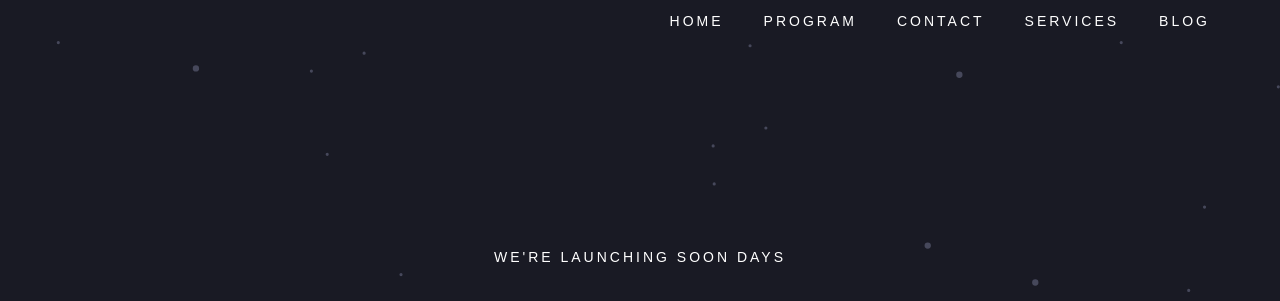
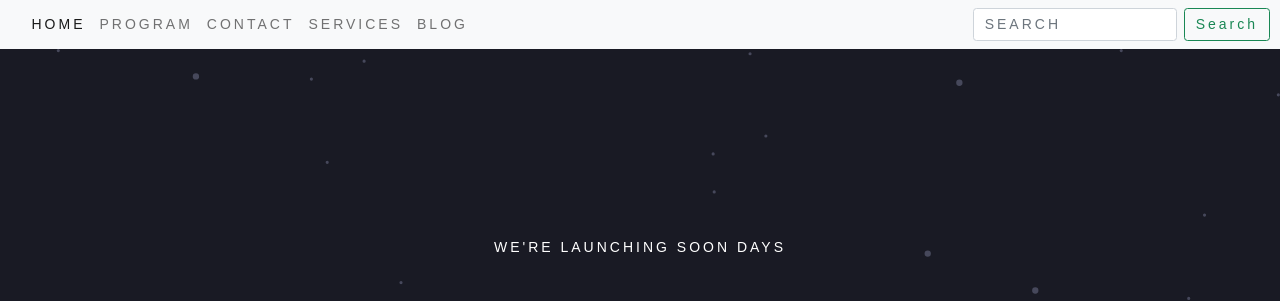
Before and after one commit to Toluwanimi21/gca-project, a plain HTML site: page index.html in a window 1280 px wide. Shown: the top 301 px of the page. Drawn offline with Linux system fonts and the light colour scheme.

Commit message:
worked on the navbar

```diff
--- a/style.css
+++ b/css/style.css
@@ -31,43 +31,11 @@
      max-width: 1180px;
  }
 
- /*h1.logo{
-    background-image: url(./access/white-logo.png);
-    background-repeat: no-repeat;
-    width: 100px;
-    height:100px;
-    text-indent: -10000px;
-    float: left;
-    margin-top: 10px;
-}*/
-
-header nav{
-    float: right;
-    cursor: pointer;
-}
-
-header nav h2 {
-    text-indent: -10000px;
-    height: 0;
-    margin: 0;
-}
-
-header nav li {
-    float: left;
-    list-style-type: none;
-    margin: 10px 20px;
-}
-
-header nav li a {
-    text-decoration: none;
-    color: #333;
-    font-size: 18px;
-}
 
 #body {
     height:75%;
     width: 100%;
-    background-image: url("./access/bg-stars.svg");
+    background-image: url("../access/bg-stars.svg");
     background-position: 0 0;
     background-size: cover;
     background-repeat: no-repeat;
@@ -155,7 +123,7 @@ header nav li a {
 footer{
     height: 25%;
     width: 100%;
-    background-image: url("./access/pattern-hills.svg");
+    background-image: url("../access/pattern-hills.svg");
     background-repeat: no-repeat;
     background-size: cover;
     display: flex;
--- a/index.html
+++ b/index.html
@@ -6,24 +6,41 @@
     <meta name="viewport" content="width=device-width, initial-scale=1.0">
     <title>Launch Countdown Timer</title>
     <link rel="stylesheet" href="https://use.fontawesome.com/releases/v5.15.4/css/all.css" integrity="sha384-DyZ88mC6Up2uqS4h/KRgHuoeGwBcD4Ng9SiP4dIRy0EXTlnuz47vAwmeGwVChigm" crossorigin="anonymous">
-    <link rel="stylesheet" href="style.css">
+    <link rel="stylesheet" href="./css/bootstrap.min.css">
+    <link rel="stylesheet" href="./css/style.css">
 </head>
 <body>
-    <header>
-        <div class="wrapper">
-            <h1 class="logo"></h1>
-            <nav>
-                <h2>Main Navigation</h2>
-                <ul>
-                    <li><a href=""></a>Home</li>
-                    <li><a href=""></a>Program</li>
-                    <li><a href=""></a>Contact</li>
-                    <li><a href=""></a>Services</li>
-                    <li><a href=""></a>Blog</li>
-                </ul>
-            </nav>
+    <nav class="navbar navbar-expand-lg navbar-light bg-light">
+        <div class="container-fluid">
+          <button class="navbar-toggler" type="button" data-bs-toggle="collapse" data-bs-target="#navbarTogglerDemo01" aria-controls="navbarTogglerDemo01" aria-expanded="false" aria-label="Toggle navigation">
+            <span class="navbar-toggler-icon"></span>
+          </button>
+          <div class="collapse navbar-collapse" id="navbarTogglerDemo01">
+            <a class="navbar-brand" href="#"></a>
+            <ul class="navbar-nav me-auto mb-2 mb-lg-0">
+              <li class="nav-item">
+                <a class="nav-link active" aria-current="page" href="#">Home</a>
+              </li>
+              <li class="nav-item">
+                <a class="nav-link" href="#">Program</a>
+              </li>
+              <li class="nav-item">
+                <a class="nav-link" href="#">Contact</a>
+              </li>
+              <li class="nav-item">
+                <a class="nav-link" href="#">Services</a>
+              </li>
+              <li class="nav-item">
+                <a class="nav-link" href="#">Blog</a>
+              </li>
+            </ul>
+            <form class="d-flex">
+              <input class="form-control me-2" type="search" placeholder="Search" aria-label="Search">
+              <button class="btn btn-outline-success" type="submit">Search</button>
+            </form>
+          </div>
         </div>
-    </header>
+      </nav>
     <div id="body">
         <div id="body-inner">
             <p id="title">We're launching soon Days</p>
@@ -52,6 +69,7 @@
         <a href="#"><i class="fab fa-pinterest-square"></i></a>
         <a href="#"><i class="fab fa-instagram-square"></i></a>
       </footer>
-      <script type="text/javascript" src="index.js"></script>
+      <script type="text/javascript" src="./script/index.js"></script>
+      <script src="./script/bootstrap.min.js"></script>
 </body>
 </html>
```
Also changed, not shown: css/bootstrap.min.css (added), script/bootstrap.min.js (added), script/index.js (renamed from index.js).
